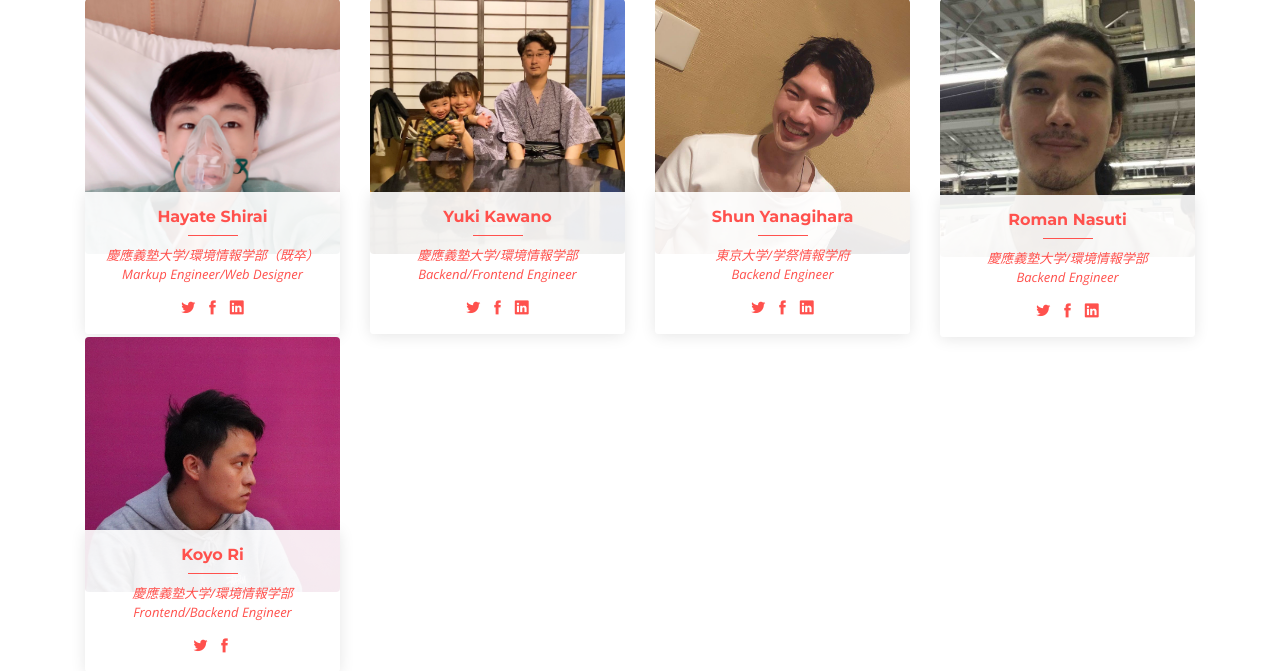
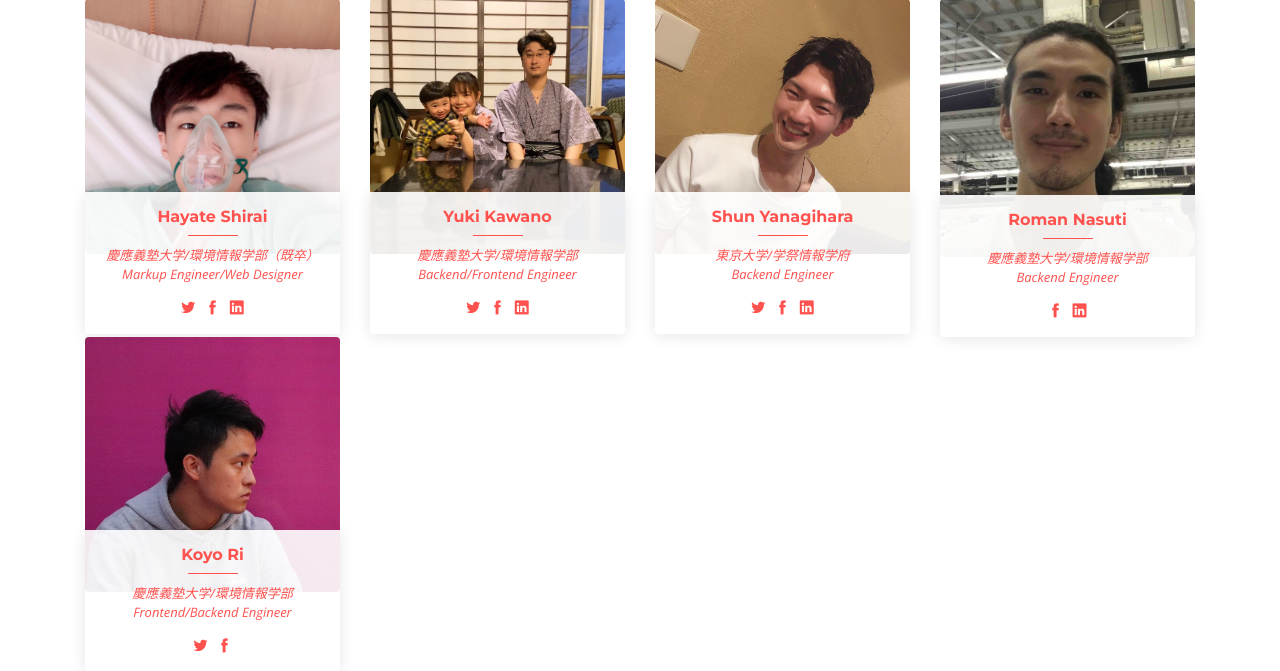
Before and after one commit to yukijuki/preshot_ver3, a Flask app: page / in a window 1280 px wide. Shown: the part 2793-3464 px from the top of the page. Run offline with Flask 2, Linux system fonts and the light colour scheme; some libraries are stand-ins or nearby versions.

Commit message:
url wrote

```diff
--- a/app/templates/index.html
+++ b/app/templates/index.html
@@ -318,9 +318,9 @@
                 <span>慶應義塾大学/環境情報学部</span>
                 <span>Backend Engineer</span>
                 <div class="social">
-                  <a href=""><i class="icofont-twitter"></i></a>
-                  <a href=""><i class="icofont-facebook"></i></a>
-                  <a href=""><i class="icofont-linkedin"></i></a>
+                  <!-- <a href=""><i class="icofont-twitter"></i></a> -->
+                  <a href="https://www.facebook.com/kurenai0625"><i class="icofont-facebook"></i></a>
+                  <a href="https://www.linkedin.com/in/roman-nasuti-73093770/"><i class="icofont-linkedin"></i></a>
                 </div>
               </div>
             </div>
```
